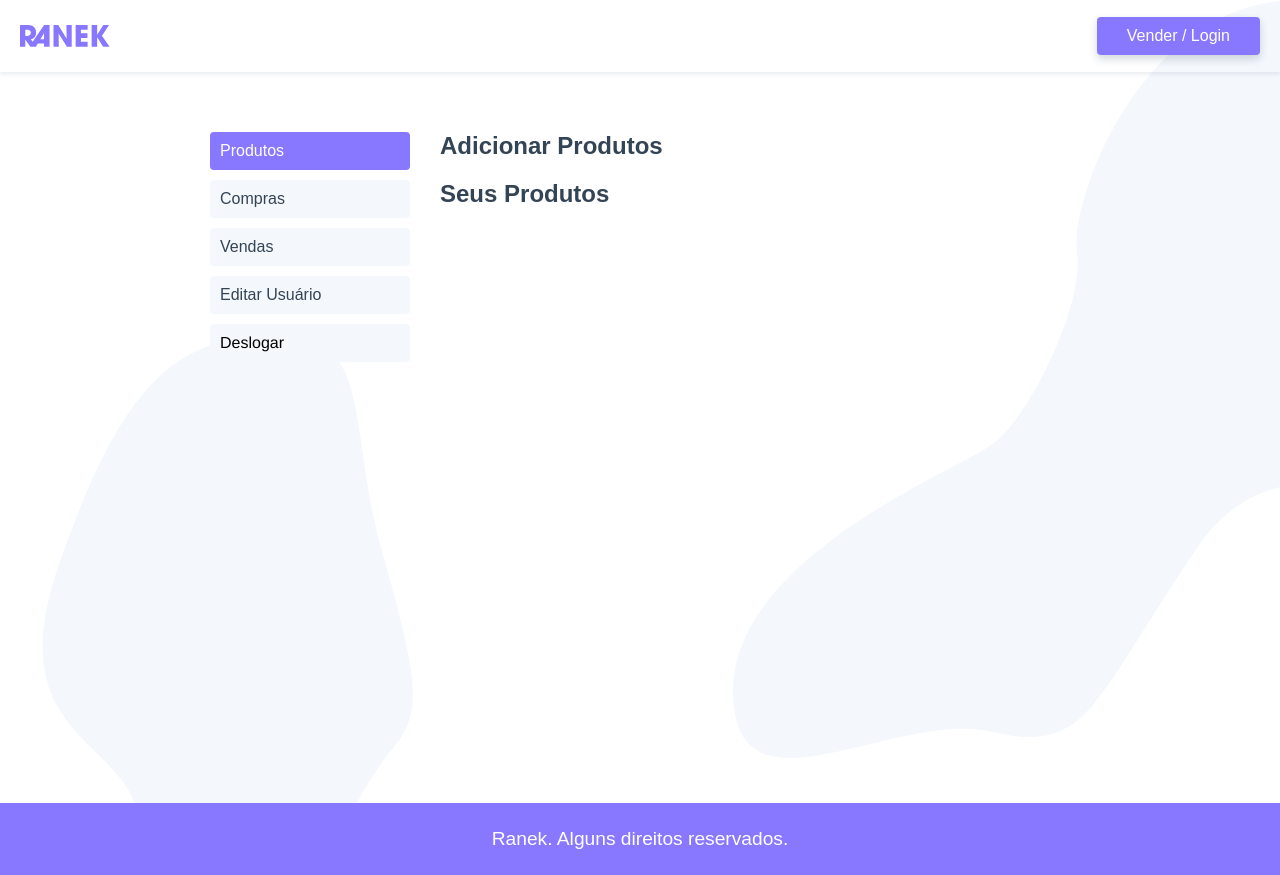
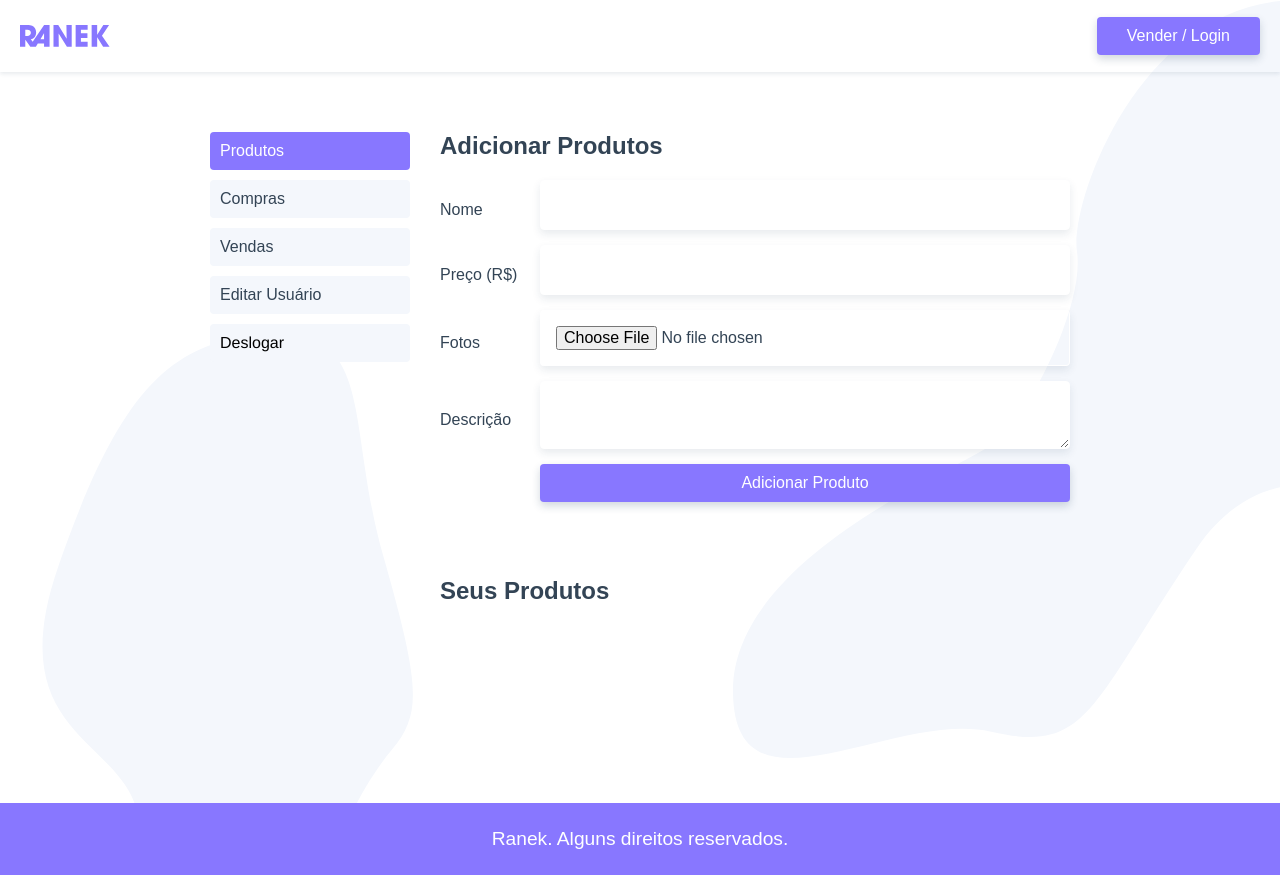
Before and after one commit to willFrazao/projeto-ranek, a Vue app: page /usuario in a window 1280 px wide. Built offline with nearby package versions, Linux system fonts and the light colour scheme.

Commit message:
usuario produto pagina

```diff
--- a/src/components/ProdutoAdicionarView.vue
+++ b/src/components/ProdutoAdicionarView.vue
@@ -1,12 +1,55 @@
 <template>
-  <div></div>
+  <form class="adicionar-produto">
+    <label for="nome">Nome</label>
+    <input id="nome" name="nome" type="text" v-model="produto.nome">
+    <label for="preco">Preço (R$)</label>
+    <input id="preco" name="preco" type="number" v-model="produto.preco">
+    <label for="fotos">Fotos</label>
+    <input id="fotos" name="fotos" type="file" ref="fotos">
+    <label for="descricao">Descrição</label>
+    <textarea id="descricao" name="descricao" type="text" v-model="produto.descricao"></textarea>
+    <input class="btn" type="button" value="Adicionar Produto" @click.prevent="adicionarProduto">
+  </form>
 </template>
 
 <script>
+import { api } from "@/services.js";
 
 export default {
-  name: "ProdutoAdicionar"
+  name: "ProdutoAdicionar",
+  data() {
+    return {
+      produto: {
+        nome: "",
+        preco: "",
+        descricao: "",
+        fotos: null
+      }
+    };
+  },
+  methods: {
+    formatarProduto() {
+      this.produto.usuario_id = this.$store.state.usuario.id;
+    },
+    adicionarProduto() {
+      this.formatarProduto();
+      api.post("/produto", this.produto).then(() => {
+        this.$store.dispatch("getUsuarioProdutos");
+      });
+    },
+  },
 };
 </script>
 
-<style></style>
+<style scoped>
+.adicionar-produto {
+  display: grid;
+  grid-template-columns: 100px 1fr;
+  align-items: center;
+  margin-bottom: 60px;
+}
+
+.btn {
+  grid-column: 2;
+}
+</style>
--- a/src/views/usuario/UsuarioProdutosView.vue
+++ b/src/views/usuario/UsuarioProdutosView.vue
@@ -47,4 +47,15 @@
 h2 {
   margin-bottom: 20px;
 }
+
+.list-enter,
+.list-leave-to {
+  opacity: 0;
+  transform: translate3d(20px, 0, 0);
+}
+
+.list-enter-active,
+.list-leave-active {
+  transition: all .3s;
+}
 </style>
```
Also changed, not shown: ranek-api/ranek.json (+16 -0 lines).
